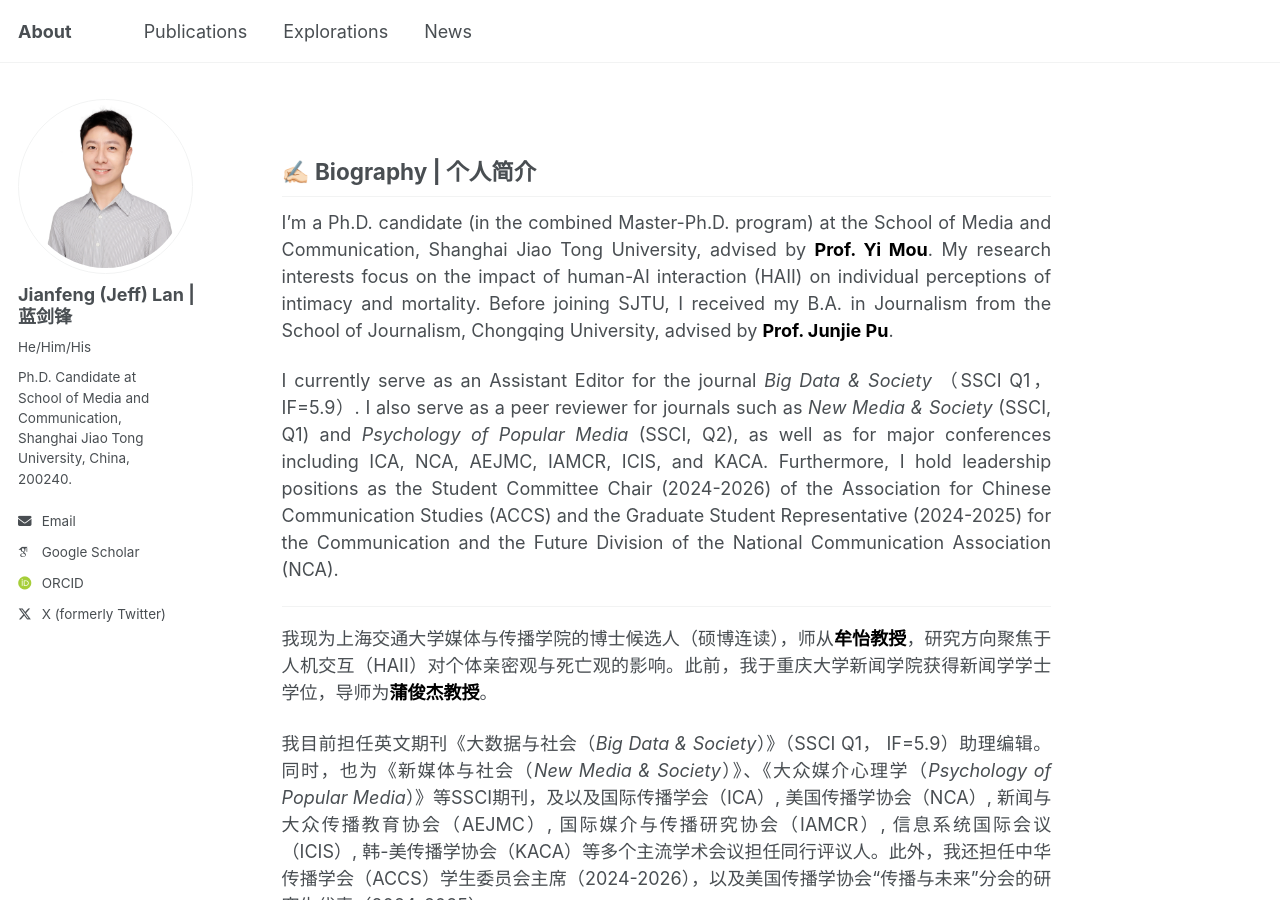
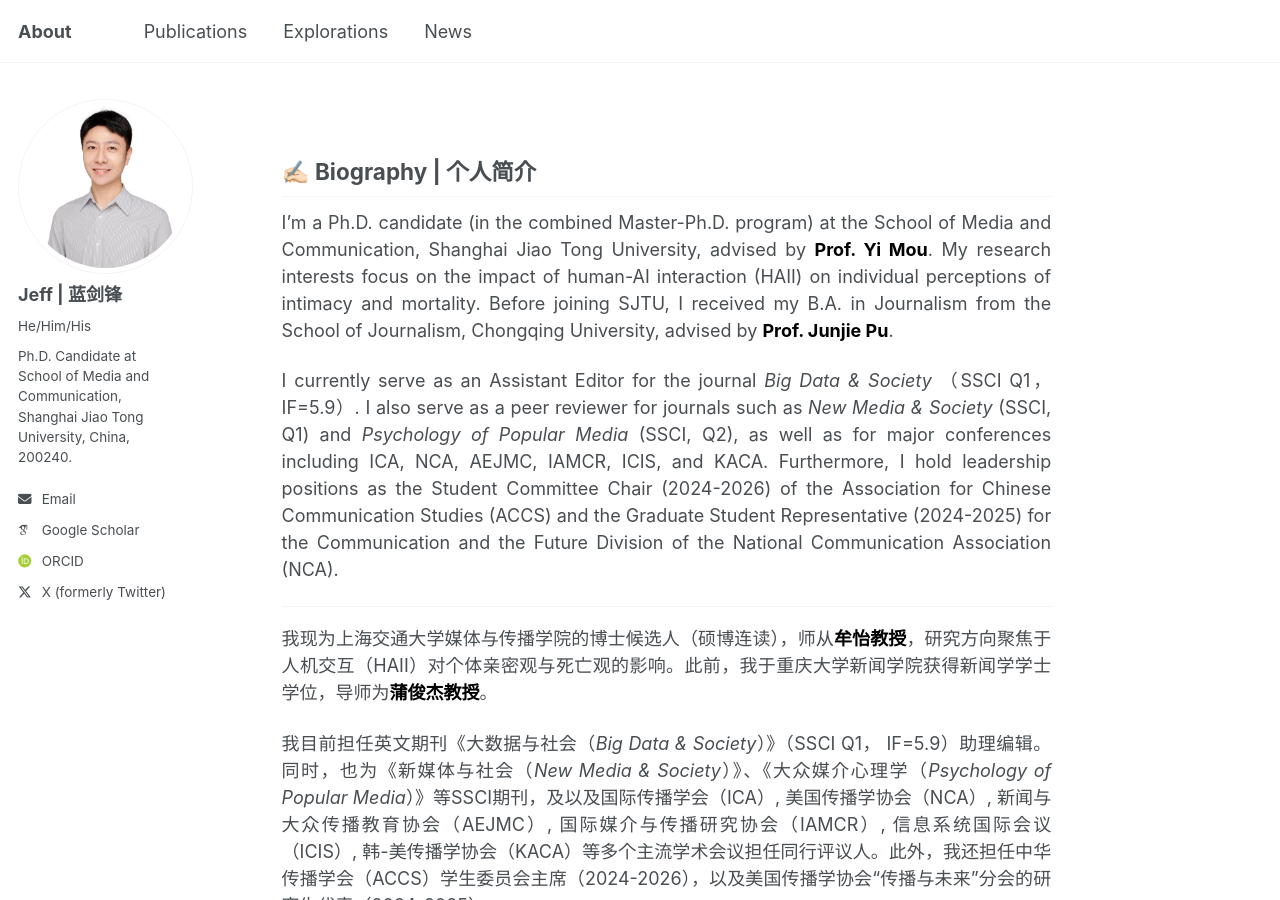
Before and after one commit to jianfenglan/jianfenglan.github.io, a Jekyll site: the page built from _pages/about.md, in a window 1280 px wide and 900 px high. Built offline with Jekyll 4.4.1, drawn with Linux system fonts in a browser that asks for light colours; some web fonts are replaced.

Commit message:
Update _config.yml

```diff
--- a/_config.yml
+++ b/_config.yml
@@ -21,7 +21,7 @@
 author:
   # Biographic information
   avatar           : "profile.png"
-  name             : "Jianfeng (Jeff) Lan | 蓝剑锋"
+  name             : "Jeff | 蓝剑锋"
   bio              : "Ph.D. Candidate at<br>School of Media and Communication,<br>Shanghai Jiao Tong University, China,<br>200240."
   pronouns         : "He/Him/His"
   location         : # URL
```
